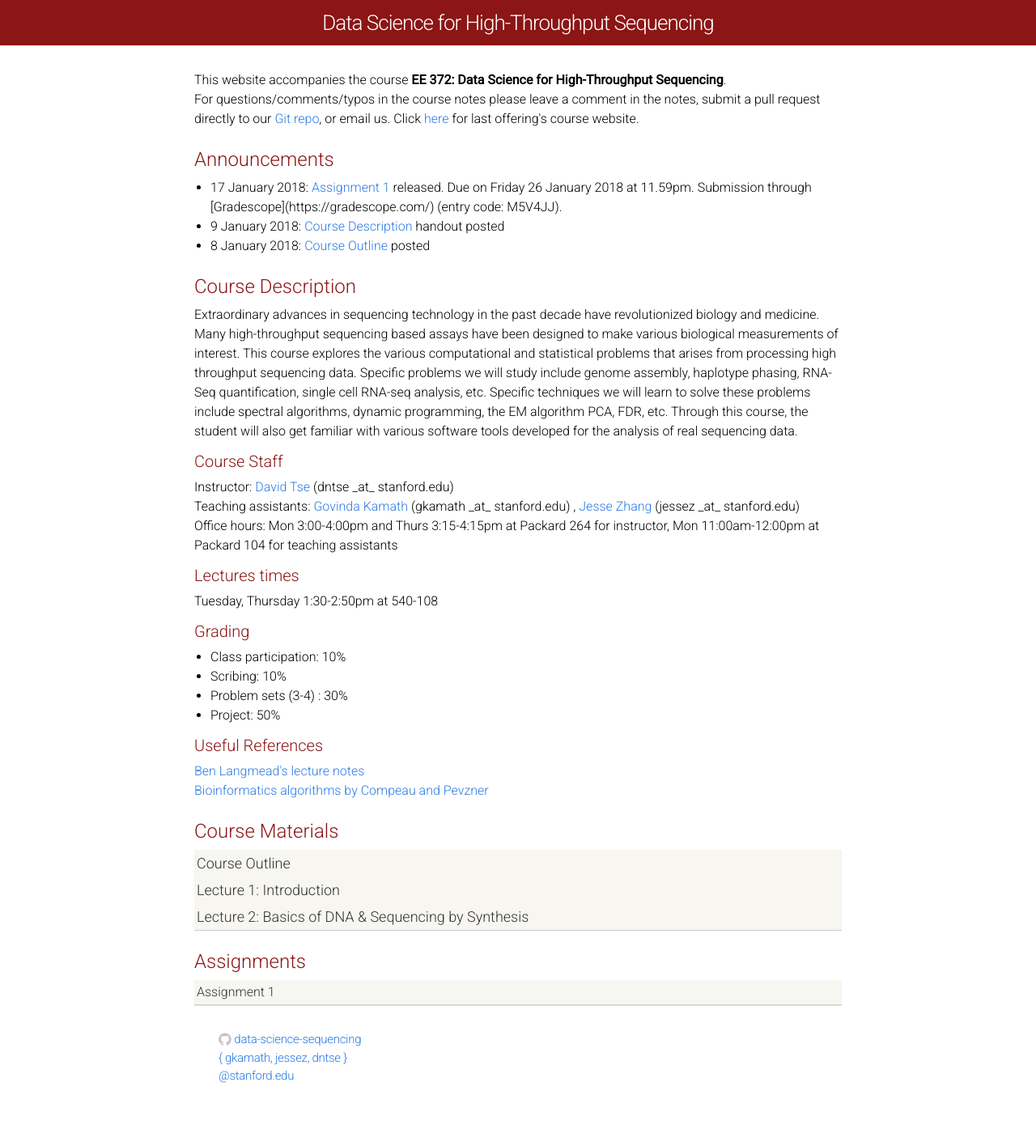
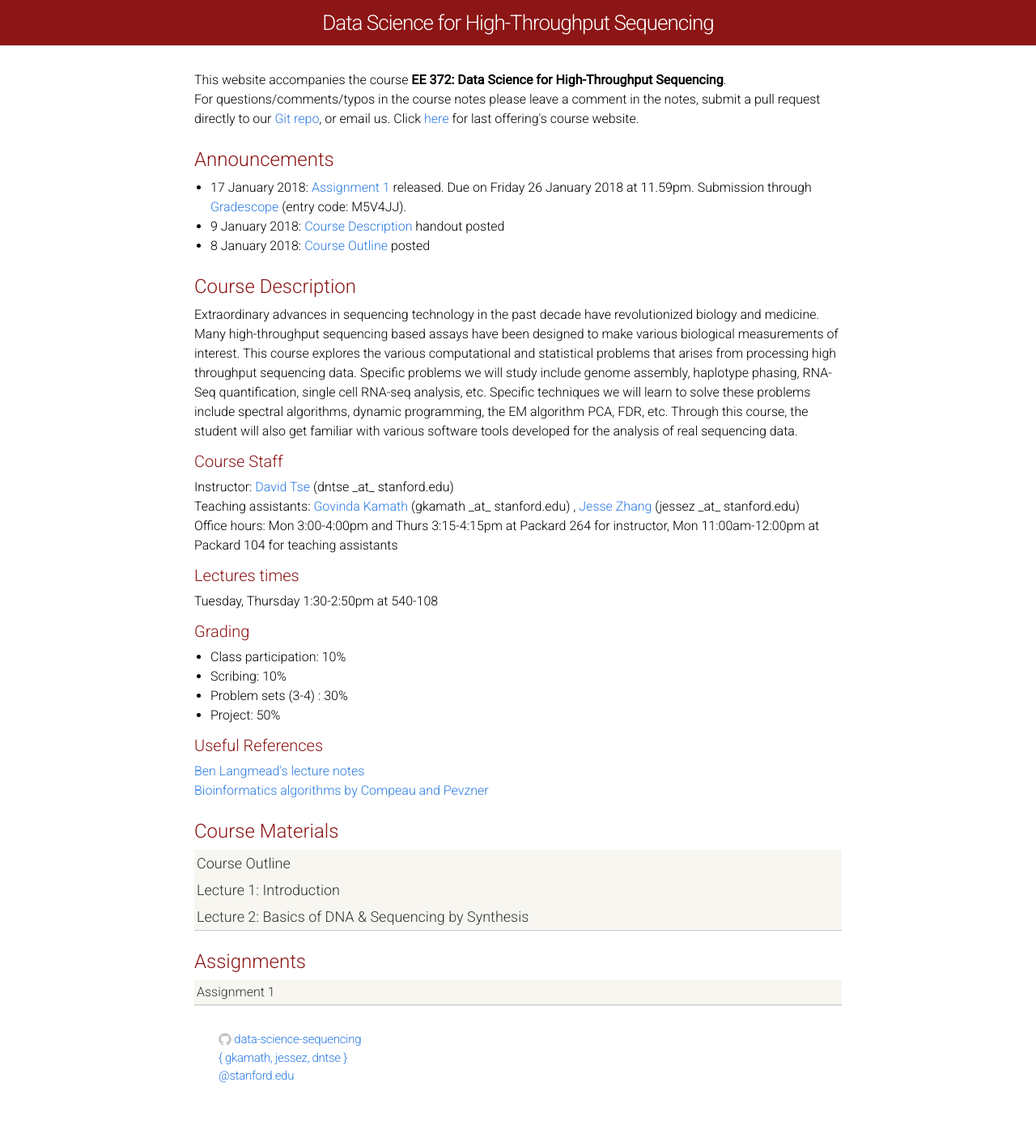
Before and after one commit to laurashen/data-science-sequencing.github.io, a Jekyll site: the page built from index.html, in a window 1280 px wide. Shown: the whole page at 81% size. Built offline with Jekyll 4.4.1, drawn with Linux system fonts in a browser that asks for light colours; some of the changed lines change nothing that is shown.

```diff
--- a/index.html
+++ b/index.html
@@ -12,7 +12,7 @@
   <div class="module-header">Announcements</div>
   <div class="materials-bullets-notopmargin">
   <ul>
-  <li>17 January 2018: <a href="/Win2018/assignments/assignment1/">Assignment 1</a> released. Due on  Friday 26 January 2018 at 11.59pm. Submission through [Gradescope](https://gradescope.com/) (entry code: M5V4JJ).
+  <li>17 January 2018: <a href="/Win2018/assignments/assignment1/">Assignment 1</a> released. Due on  Friday 26 January 2018 at 11.59pm. Submission through <a href="https://gradescope.com/">Gradescope</a> (entry code: M5V4JJ).
   <li>9 January 2018: <a href="/Win2018/handouts/Overview.pdf">Course Description</a> handout posted</li>
   <li>8 January 2018: <a href="/Win2018/lectures/lecture0/">Course Outline</a> posted</li>
   </ul>
```
